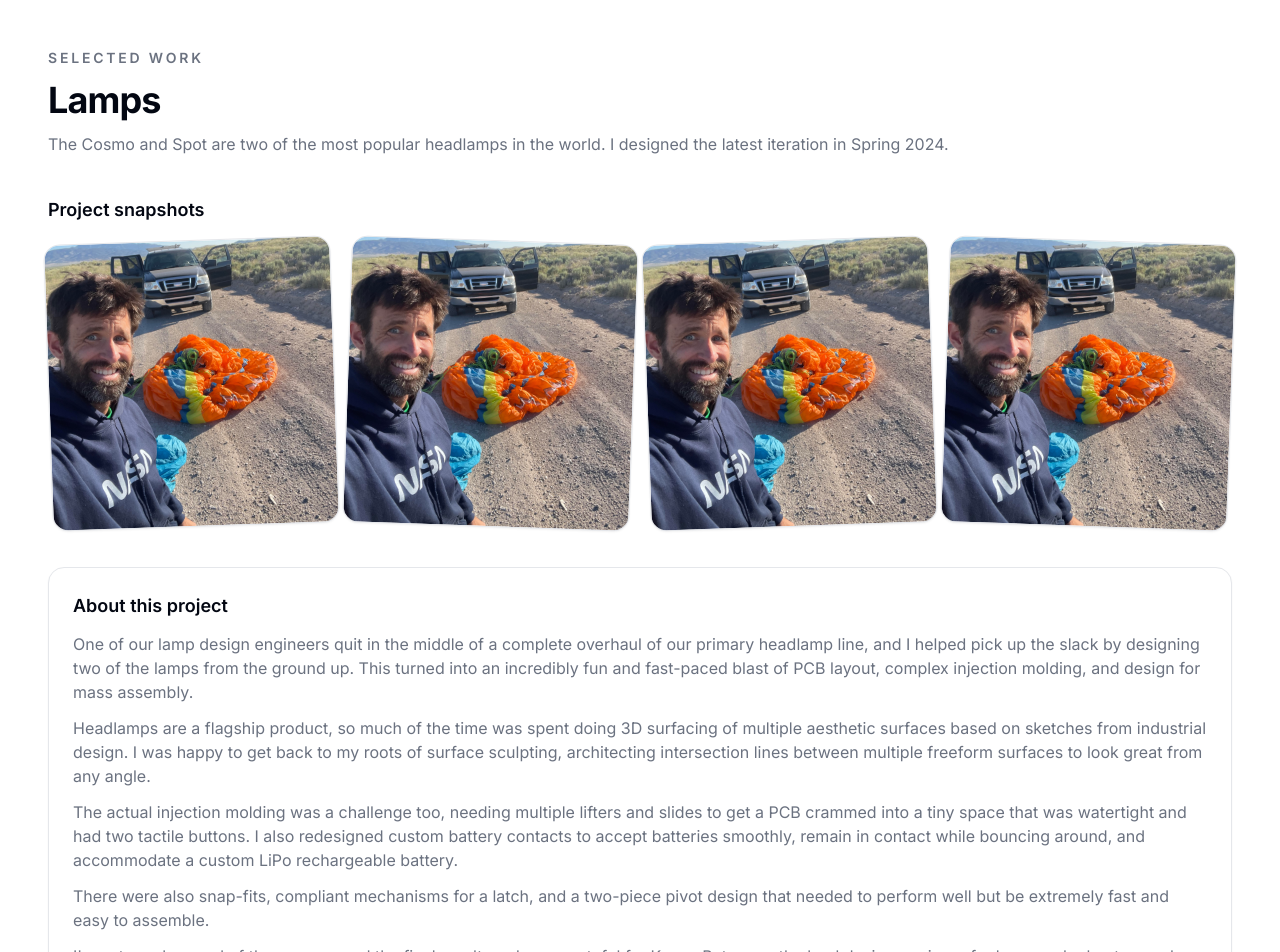
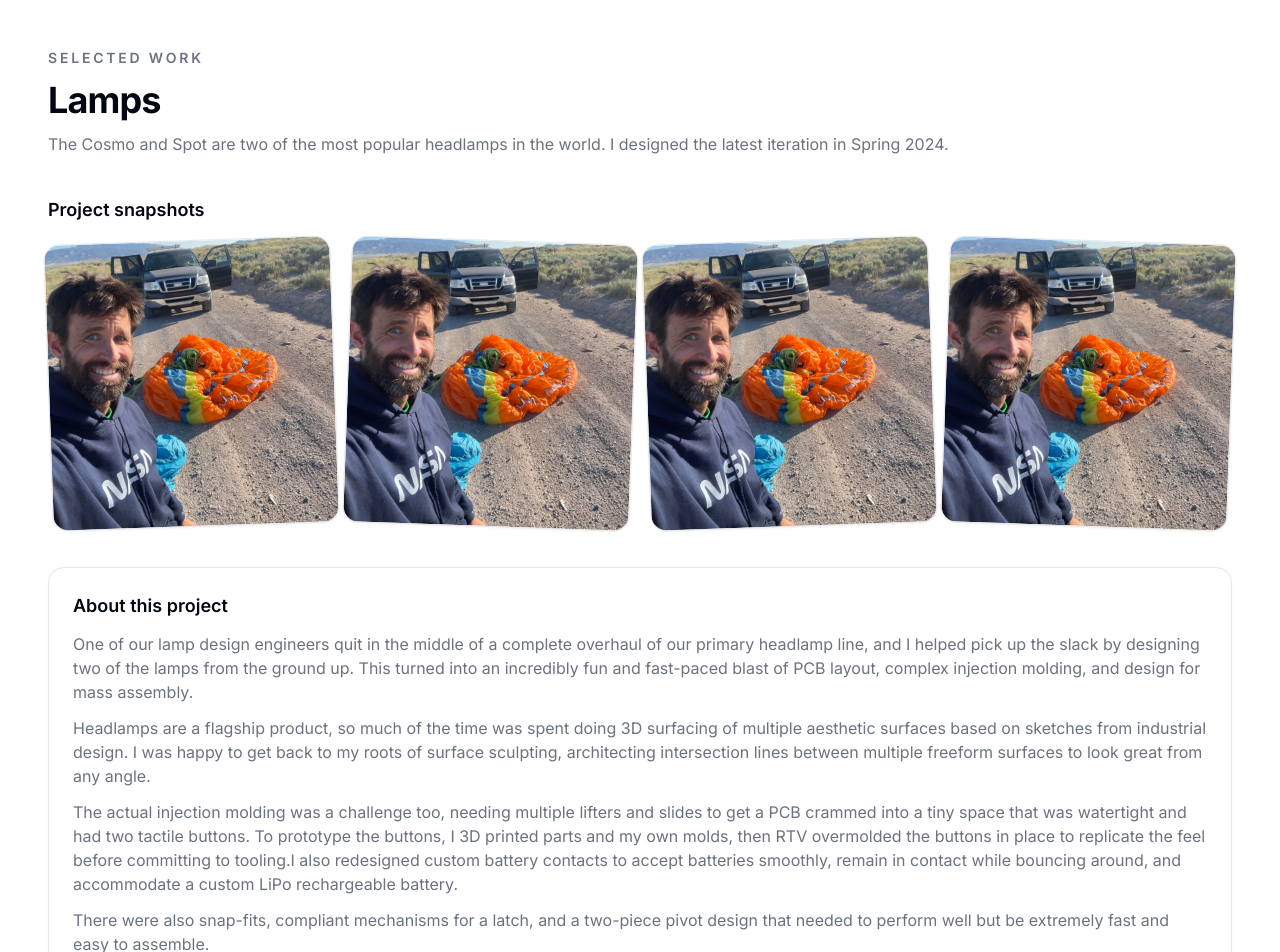
Before and after one commit to bakerjohnalex/resume, a Next.js app: page /projects/lamps in a window 1280 px wide. Shown: the top 952 px of the page. Built offline with nearby package versions, Linux system fonts and the light colour scheme.

Commit message:
Refine lamp design project description
Updated the description of the injection molding process and button prototyping.

```diff
--- a/src/data/projects/lamps.ts
+++ b/src/data/projects/lamps.ts
@@ -27,7 +27,7 @@ export const lampsData = {
   about: [
     "One of our lamp design engineers quit in the middle of a complete overhaul of our primary headlamp line, and I helped pick up the slack by designing two of the lamps from the ground up. This turned into an incredibly fun and fast-paced blast of PCB layout, complex injection molding, and design for mass assembly.",
     "Headlamps are a flagship product, so much of the time was spent doing 3D surfacing of multiple aesthetic surfaces based on sketches from industrial design. I was happy to get back to my roots of surface sculpting, architecting intersection lines between multiple freeform surfaces to look great from any angle.",
-    "The actual injection molding was a challenge too, needing multiple lifters and slides to get a PCB crammed into a tiny space that was watertight and had two tactile buttons. I also redesigned custom battery contacts to accept batteries smoothly, remain in contact while bouncing around, and accommodate a custom LiPo rechargeable battery.",
+    "The actual injection molding was a challenge too, needing multiple lifters and slides to get a PCB crammed into a tiny space that was watertight and had two tactile buttons. To prototype the buttons, I 3D printed parts and my own molds, then RTV overmolded the buttons in place to replicate the feel before committing to tooling.I also redesigned custom battery contacts to accept batteries smoothly, remain in contact while bouncing around, and accommodate a custom LiPo rechargeable battery.",
     "There were also snap-fits, compliant mechanisms for a latch, and a two-piece pivot design that needed to perform well but be extremely fast and easy to assemble.",
     "I'm extremely proud of the process and the final result, and very grateful for Kenny Peterson, the lead design engineer for lamps, who kept me calm and provided needed guidance while I went as fast as possible into a product line I had never touched before with a team I'd never worked with.",
   ],
```
